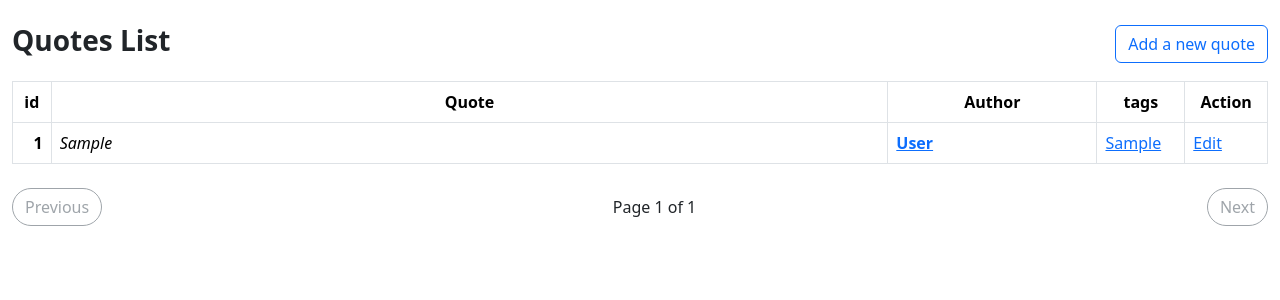
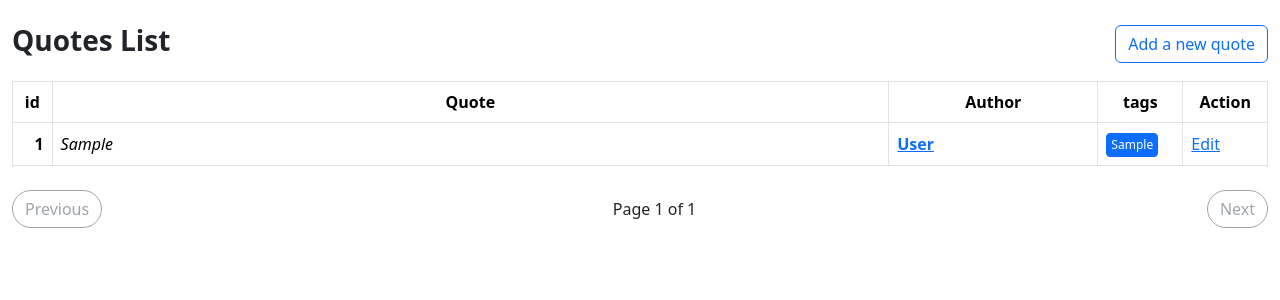
Before and after one commit to NilKad/goit-python-web-hw10, a Django app: page /quotes/ in a window 1280 px wide. Shown: the part 58-358 px from the top of the page. Run offline with Django 5.2, Linux system fonts and the light colour scheme; tables that the repository leaves empty hold one stand-in row (values such as "Sample post").

Commit message:
change tag

```diff
--- a/app_quotes/app_quotes/templates/app_quotes/quotes_list.html
+++ b/app_quotes/app_quotes/templates/app_quotes/quotes_list.html
@@ -33,7 +33,7 @@
             </td>
             <td>
               {% for tag in quote.tag_list %}
-                <a href="{% url 'quote_list' %}?tag={{ tag }}">{{ tag }}</a>{% if not forloop.last %}, {% endif %}
+                <a class="btn btn-primary btn-sm" style="--bs-btn-padding-y: .1rem; --bs-btn-padding-x: .25rem; --bs-btn-font-size: .75rem;" href="{% url 'quote_list' %}?tag={{ tag }}">{{ tag }}</a>{% if not forloop.last %} {% endif %}
               {% endfor %}
             </td>
             <td>
--- a/app_quotes/app_quotes/urls.py
+++ b/app_quotes/app_quotes/urls.py
@@ -25,8 +25,6 @@ from .views import QuoteListView, QuoteCreateView, QuoteUpdateView, QuoteDeleteV
 app_name = "app_quotes"
 
 urlpatterns = [
-    # path("", views.index, name="home"),
-    # path("quotes/", views.index, name="quote_list"),
     path("", QuoteListView.as_view(), name="home"),
     path("quotes/", QuoteListView.as_view(), name="quote_list"),
     path("quotes/add", QuoteCreateView.as_view(), name="quote_add"),
```
